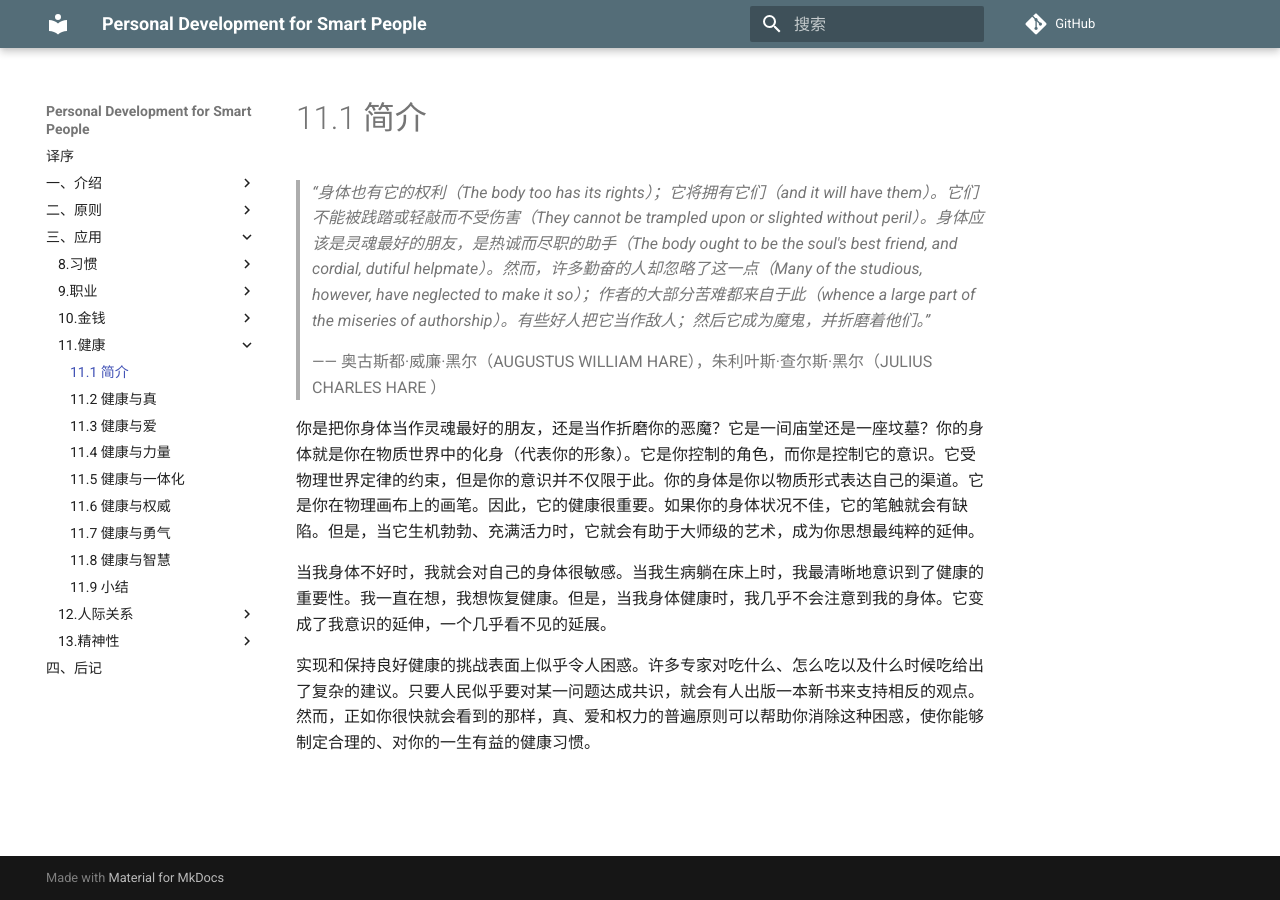
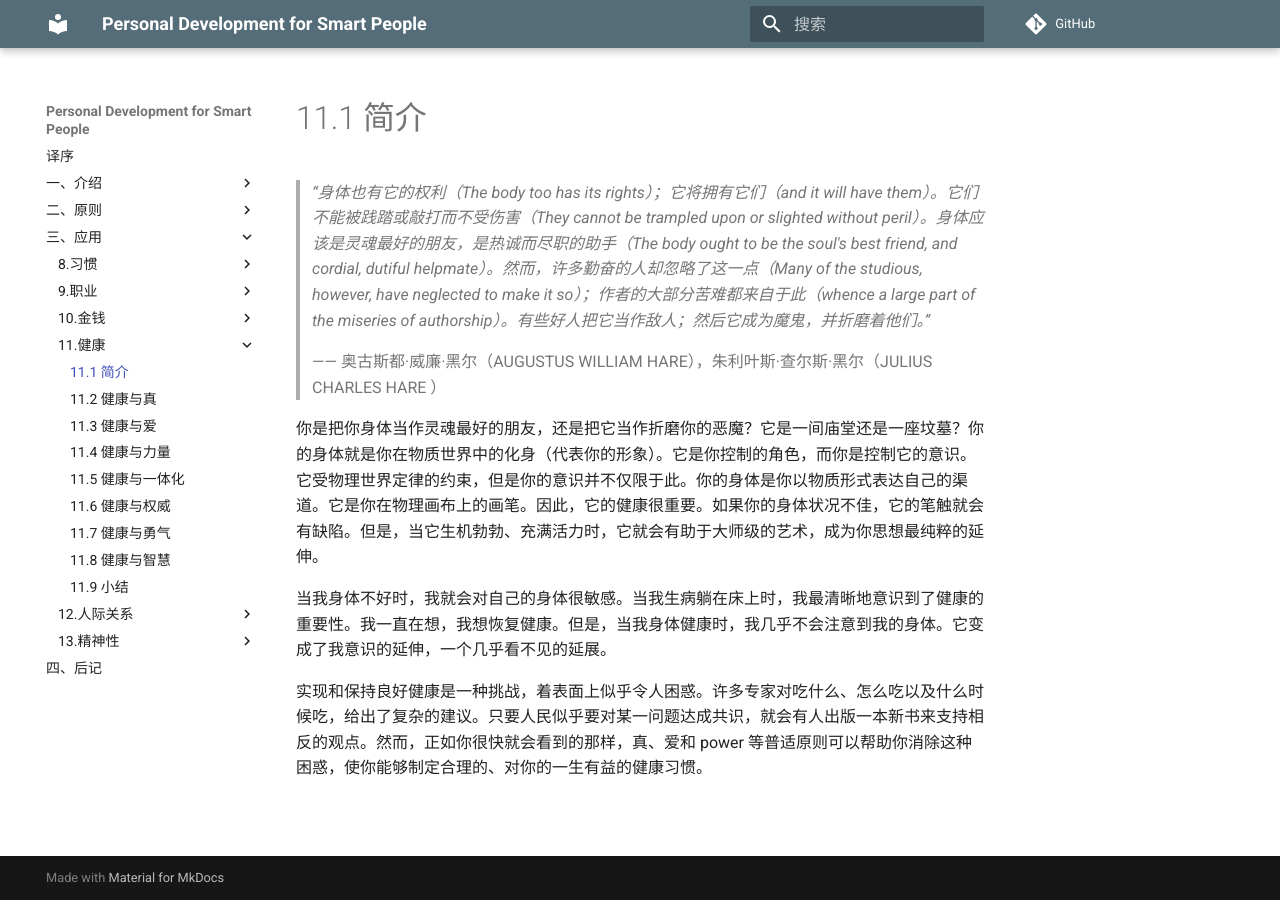
Before and after one commit to wtsnwei/pdsp, an MkDocs documentation site: the page built from docs/3.Application/11.health/00.health.md, in a window 1280 px wide. Built offline with MkDocs 1.6.1 and Material for MkDocs 9.7.7, drawn with Linux system fonts in a browser that asks for light colours; comment, search, counter and statistics services are not loaded.

Commit message:
修正语句

```diff
--- a/docs/3.Application/11.health/00.health.md
+++ b/docs/3.Application/11.health/00.health.md
@@ -3,12 +3,12 @@ title:      简介
 date:       2021-03-16
 ---
 
-> *“身体也有它的权利（The body too has its rights）；它将拥有它们（and it will have them）。它们不能被践踏或轻敲而不受伤害（They cannot be trampled upon or slighted without peril）。身体应该是灵魂最好的朋友，是热诚而尽职的助手（The body ought to be the soul's best friend, and cordial, dutiful helpmate）。然而，许多勤奋的人却忽略了这一点（Many of the studious, however, have neglected to make it so）；作者的大部分苦难都来自于此（whence a large part of the miseries of authorship）。有些好人把它当作敌人；然后它成为魔鬼，并折磨着他们。”*
+> *“身体也有它的权利（The body too has its rights）；它将拥有它们（and it will have them）。它们不能被践踏或敲打而不受伤害（They cannot be trampled upon or slighted without peril）。身体应该是灵魂最好的朋友，是热诚而尽职的助手（The body ought to be the soul's best friend, and cordial, dutiful helpmate）。然而，许多勤奋的人却忽略了这一点（Many of the studious, however, have neglected to make it so）；作者的大部分苦难都来自于此（whence a large part of the miseries of authorship）。有些好人把它当作敌人；然后它成为魔鬼，并折磨着他们。”*
 >
 > —— 奥古斯都·威廉·黑尔（AUGUSTUS WILLIAM HARE），朱利叶斯·查尔斯·黑尔（JULIUS CHARLES HARE ）
 
-你是把你身体当作灵魂最好的朋友，还是当作折磨你的恶魔？它是一间庙堂还是一座坟墓？你的身体就是你在物质世界中的化身（代表你的形象）。它是你控制的角色，而你是控制它的意识。它受物理世界定律的约束，但是你的意识并不仅限于此。你的身体是你以物质形式表达自己的渠道。它是你在物理画布上的画笔。因此，它的健康很重要。如果你的身体状况不佳，它的笔触就会有缺陷。但是，当它生机勃勃、充满活力时，它就会有助于大师级的艺术，成为你思想最纯粹的延伸。
+你是把你身体当作灵魂最好的朋友，还是把它当作折磨你的恶魔？它是一间庙堂还是一座坟墓？你的身体就是你在物质世界中的化身（代表你的形象）。它是你控制的角色，而你是控制它的意识。它受物理世界定律的约束，但是你的意识并不仅限于此。你的身体是你以物质形式表达自己的渠道。它是你在物理画布上的画笔。因此，它的健康很重要。如果你的身体状况不佳，它的笔触就会有缺陷。但是，当它生机勃勃、充满活力时，它就会有助于大师级的艺术，成为你思想最纯粹的延伸。
 
 当我身体不好时，我就会对自己的身体很敏感。当我生病躺在床上时，我最清晰地意识到了健康的重要性。我一直在想，我想恢复健康。但是，当我身体健康时，我几乎不会注意到我的身体。它变成了我意识的延伸，一个几乎看不见的延展。
 
-实现和保持良好健康的挑战表面上似乎令人困惑。许多专家对吃什么、怎么吃以及什么时候吃给出了复杂的建议。只要人民似乎要对某一问题达成共识，就会有人出版一本新书来支持相反的观点。然而，正如你很快就会看到的那样，真、爱和权力的普遍原则可以帮助你消除这种困惑，使你能够制定合理的、对你的一生有益的健康习惯。
+实现和保持良好健康是一种挑战，着表面上似乎令人困惑。许多专家对吃什么、怎么吃以及什么时候吃，给出了复杂的建议。只要人民似乎要对某一问题达成共识，就会有人出版一本新书来支持相反的观点。然而，正如你很快就会看到的那样，真、爱和 power 等普适原则可以帮助你消除这种困惑，使你能够制定合理的、对你的一生有益的健康习惯。
```
